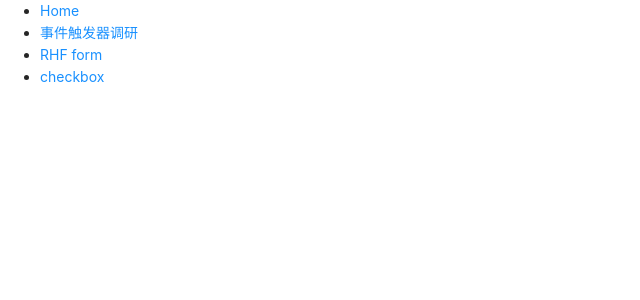
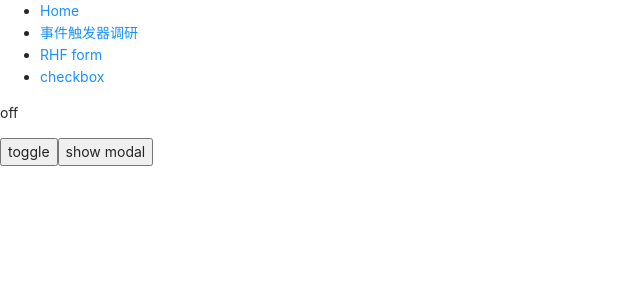
Before and after one commit to linchen2chris/react-demo, a React (Create React App) app: page /hooks in a window 1280 px wide. Shown: the top 300 px of the page, without its empty margins (0-640 px from the left). Built offline with nearby package versions, Linux system fonts and the light colour scheme; the HTML template or start-up script is replaced by a standard one.

Commit message:
[Chen] add hooks

```diff
--- /dev/null
+++ b/src/07-hooks/Hooks.jsx
@@ -0,0 +1,20 @@
+import React from 'react';
+
+import { useModal } from './useModal';
+import { useToggle } from './useToggle';
+
+export const Hooks = () => {
+  const { open, toggle } = useToggle();
+
+  const {MyModal, toggleModal} = useModal({title: "Test hookModal"});
+  return (
+    <div>
+      <p>{open ? "on" : "off"}</p>
+      <button onClick={toggle}>toggle</button>
+
+
+      <MyModal>hello</MyModal>
+      <button onClick={toggleModal}>show modal</button>
+    </div>
+  );
+};
--- /dev/null
+++ b/src/07-hooks/useCachedData.js
@@ -0,0 +1,3 @@
+export const useCachedData = () => {
+	const users = useMemo(() => axios.get("https://5fca4c573c1c220016442227.mockapi.io/api/v1/users"));
+}
--- /dev/null
+++ b/src/07-hooks/useModal.js
@@ -0,0 +1,24 @@
+import { Modal } from 'antd';
+import React from 'react';
+
+import { useToggle } from "./useToggle";
+
+export const useModal = ({ title }) => {
+  const { open, toggle } = useToggle();
+
+  const MyModal = ({ children }) => (
+    <Modal
+      title={title}
+      centered
+      visible={open}
+      onOk={toggle}
+      onCancel={toggle}
+      width={1000}
+    >
+			<p>hello</p>
+      {children}
+    </Modal>
+  );
+
+	return { MyModal, toggleModal: toggle };
+};
--- /dev/null
+++ b/src/07-hooks/useToggle.js
@@ -0,0 +1,6 @@
+import { useState } from "react";
+export const useToggle = () => {
+  const [open, setOpen] = useState(false);
+
+  return { open, toggle: () => setOpen(!open) };
+};
--- a/src/App.js
+++ b/src/App.js
@@ -5,13 +5,14 @@ import "./App.css";
 import { BrowserRouter as Router, Switch, Route, Link } from "react-router-dom";
 import React from "react";
 
+import { Hooks } from './07-hooks/Hooks';
+import AntSelect from "./03-testing-library/AntdSelect";
 import AntdForm from "./01-react-hook-form-antd/AntdForm";
 import CheckboxExample from "./02-formik-antd/multipleSelectDemo";
 import EventsForm from "./04-formik-array-modal/EventsForm";
 import EventsListener from "./00-rxjs-events/EventsListener";
 import FormikForm from "./02-formik-antd/FormikForm";
 import RHFForm from "./01-react-hook-form-antd/RHFForm";
-import AntSelect from "./03-testing-library/AntdSelect";
 
 function App() {
   return (
@@ -57,6 +58,9 @@ function App() {
           <Route path="/select">
             <AntSelect onChange={console.log} />
           </Route>
+          <Route path="/hooks">
+            <Hooks />
+          </Route>
         </Switch>
       </div>
     </Router>
```
